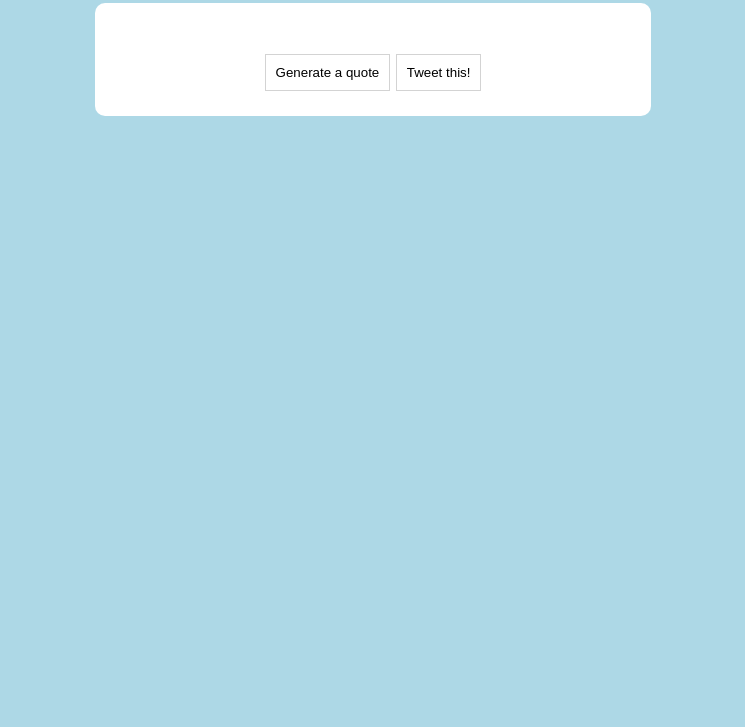
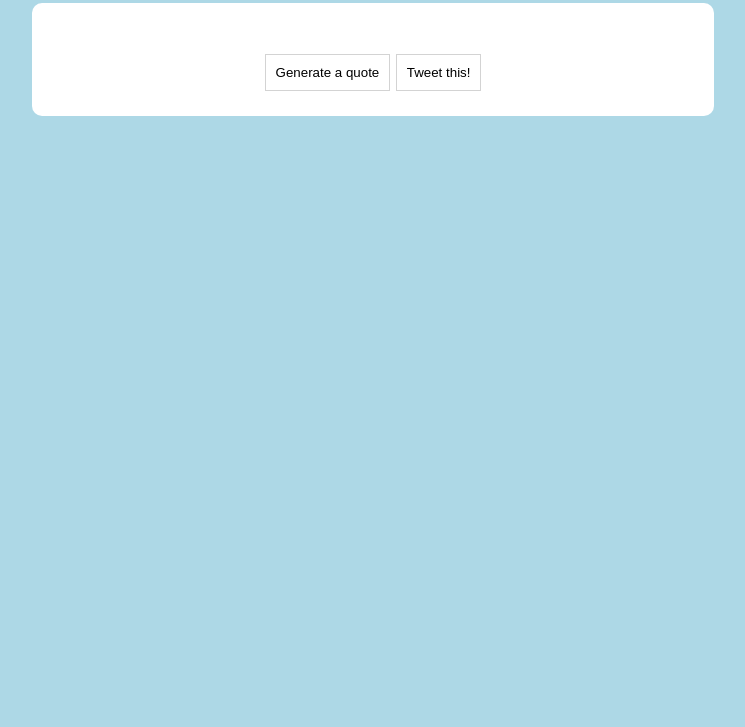
Before and after one commit to PatrycjaKubiczek/quote-machine, a plain HTML site: page index.html in a window 1280 px wide. Shown: the part 73-800 px from the top of the page, without its empty margins (267-1012 px from the left). Drawn offline with nearby package versions, Linux system fonts and the light colour scheme.

Commit message:
fixing viewport

```diff
--- a/index.html
+++ b/index.html
@@ -4,7 +4,7 @@
   <head>
    <meta charset="UTF-8">
    <link href="https://fonts.googleapis.com/css?family=Bad+Script|Open+Sans" rel="stylesheet">
-
+    <meta name="viewport" content="width=device-width, initial-scale=1.0">
    <link rel="stylesheet" href="./main.css">
     <title>Quote machine</title>
   </head>
--- a/main.css
+++ b/main.css
@@ -9,7 +9,7 @@ h1 {
 .box {
     margin: 0 auto;
     height: 20%;
-    width: 40%;
+    width: 50%;
     background-color: white;
     border-radius: 10px;
     padding: 25px;
```
